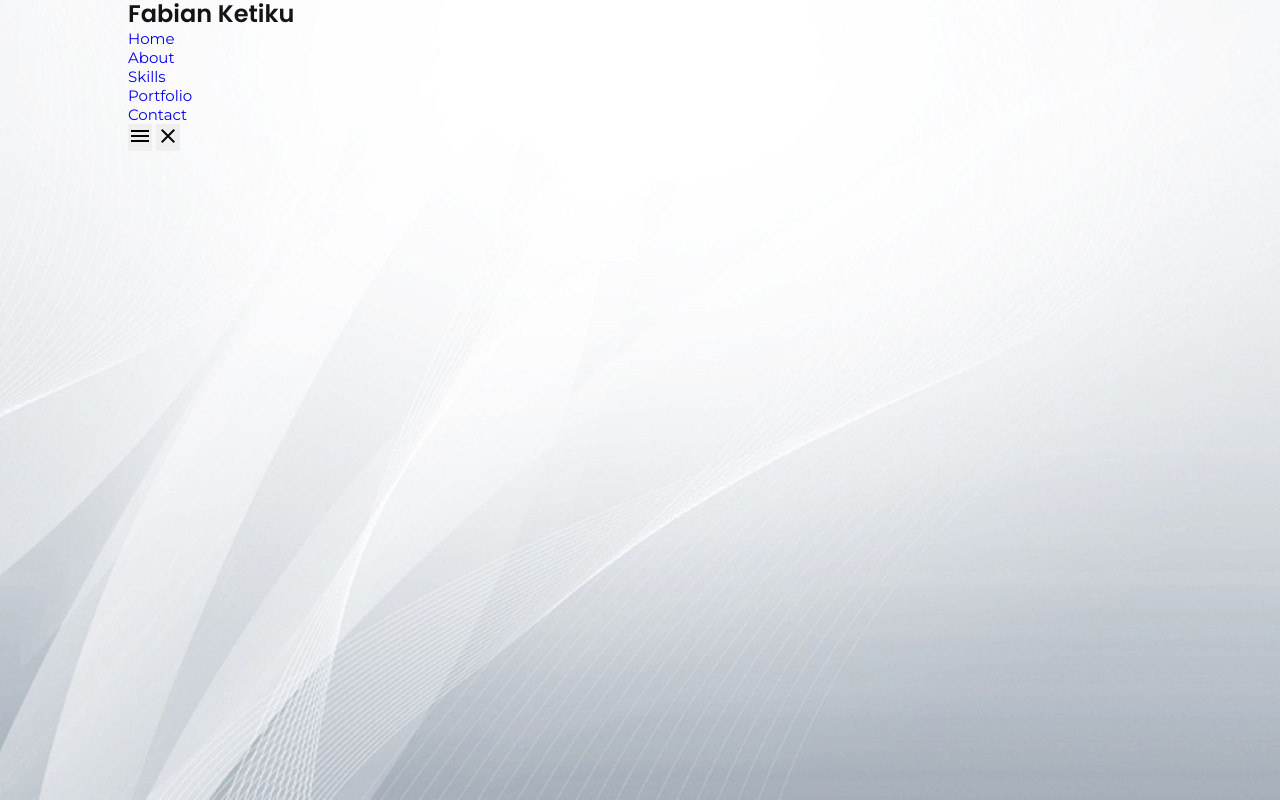
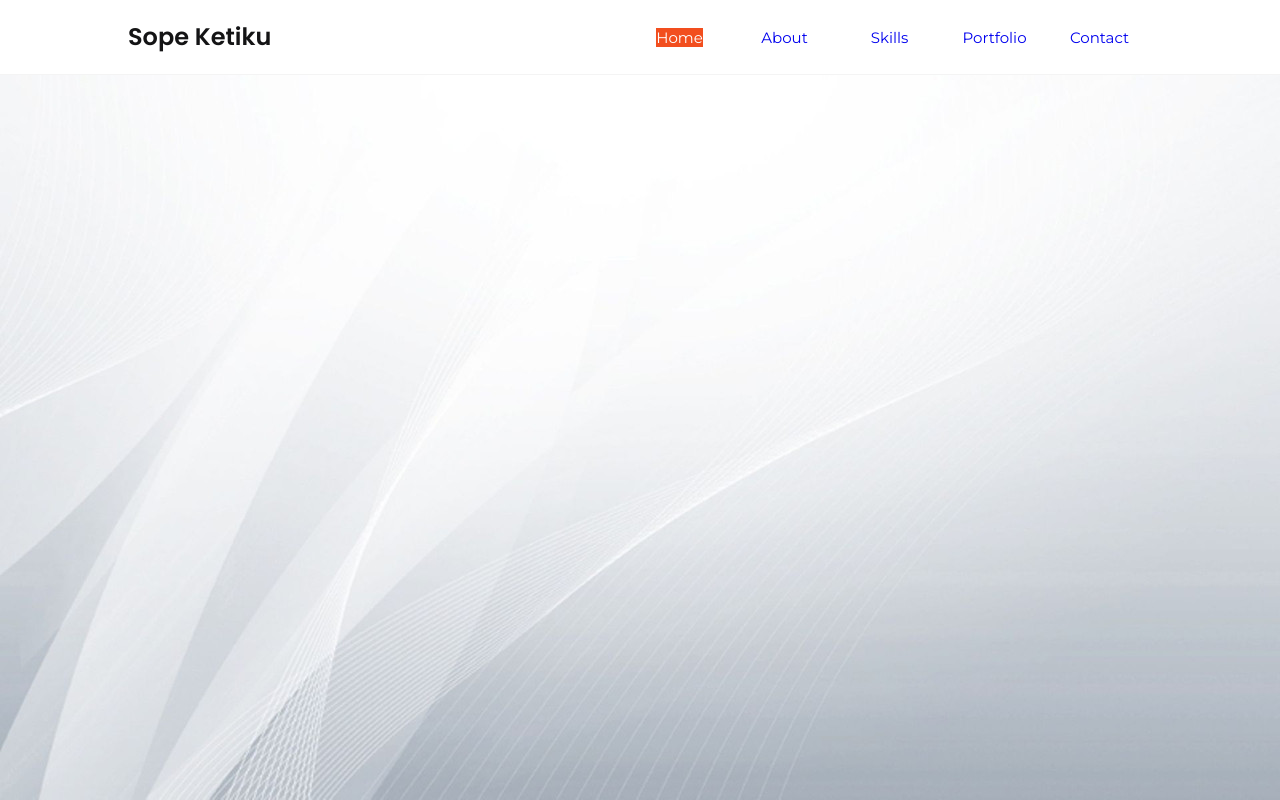
Before and after one commit to ksope/myPortfolio, a website: page index.html in a window 1280 px wide. Drawn offline with Linux system fonts and the light colour scheme.

Commit message:
Add styling for navbar
Add styling for the navbar element and it's child elements

```diff
--- a/css/styles.css
+++ b/css/styles.css
@@ -112,6 +112,58 @@ img {
     color: var(--color-white);
 }
 
+/*********NAVBAR**********************/
+nav {
+    background: coral;
+    width: 100%;
+    height: 5rem;
+    background: var(--color-white);
+    display: flex;
+    align-items: center;
+    justify-content: center;
+    position: fixed;
+    top: 0;
+    z-index: 2;
+    border-bottom: 1px solid var(--color-light);
+}
+
+nav .container {
+    display: flex;
+    justify-content: space-between;
+    align-items: center;
+    height: 100%;
+}
+
+nav button {
+    display: none;
+}
+
 .logoText {
     font-family: "Poppins", sans-serif;
+    color: var(--color-primary);
 }
+
+nav .container ul {
+    display: flex;
+    height: 100%;
+}
+
+nav .container ul li {
+    height: 100%;
+    width: 7rem;
+    display: flex;
+    align-items: center;
+    justify-content: center;
+    color: var(--color-black);
+    position: relative;
+    transition: var(--transition);
+}
+
+nav .container ul li a:hover {
+    color: var(--color-primary);
+}
+
+nav .container ul li a.active {
+    background: var(--color-primary);
+    color: var(--color-white);
+}
--- a/index.html
+++ b/index.html
@@ -15,10 +15,10 @@
         <nav>
             <div class="container">
                 <!--Logo-->
-                <a href="#" class="logoText"><h3>Fabian Ketiku</h3></a>
+                <a href="#" class="logoText"><h3>Sope Ketiku</h3></a>
                 <!-- Menu Items-->
                 <ul>
-                    <li><a href="#">Home</a></li>
+                    <li><a href="#" class="active">Home</a></li>
                     <li><a href="#about">About</a></li>
                     <li><a href="#skills">Skills</a></li>
                     <li><a href="#portfolio">Portfolio</a></li>
```
